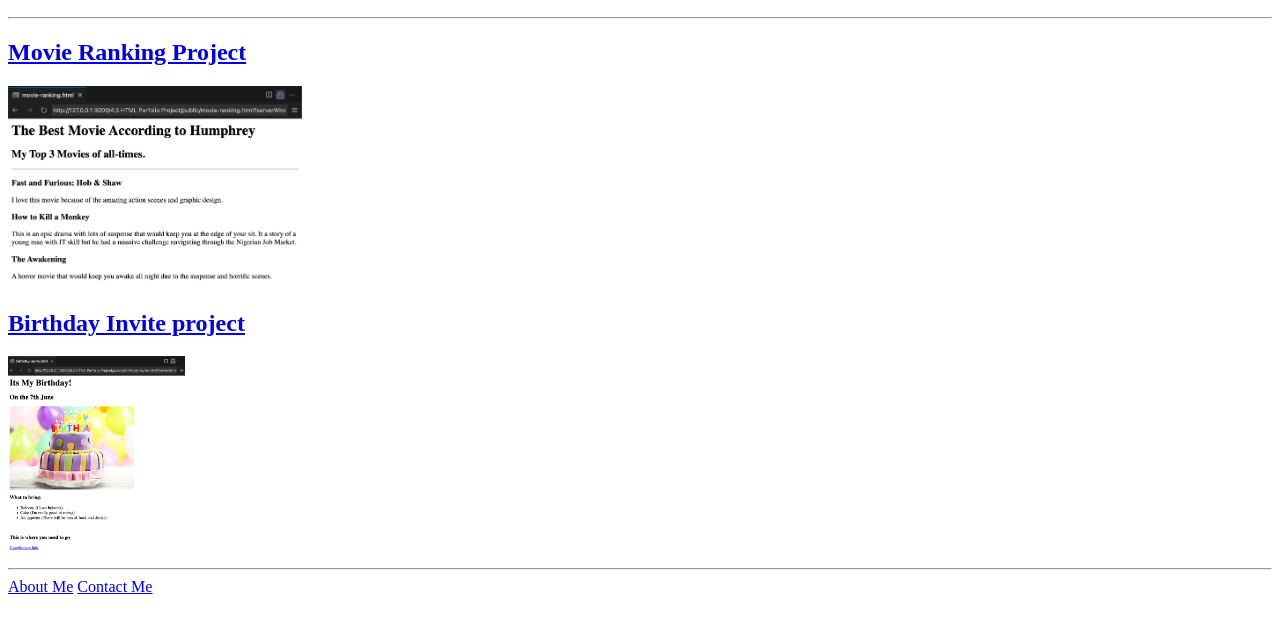
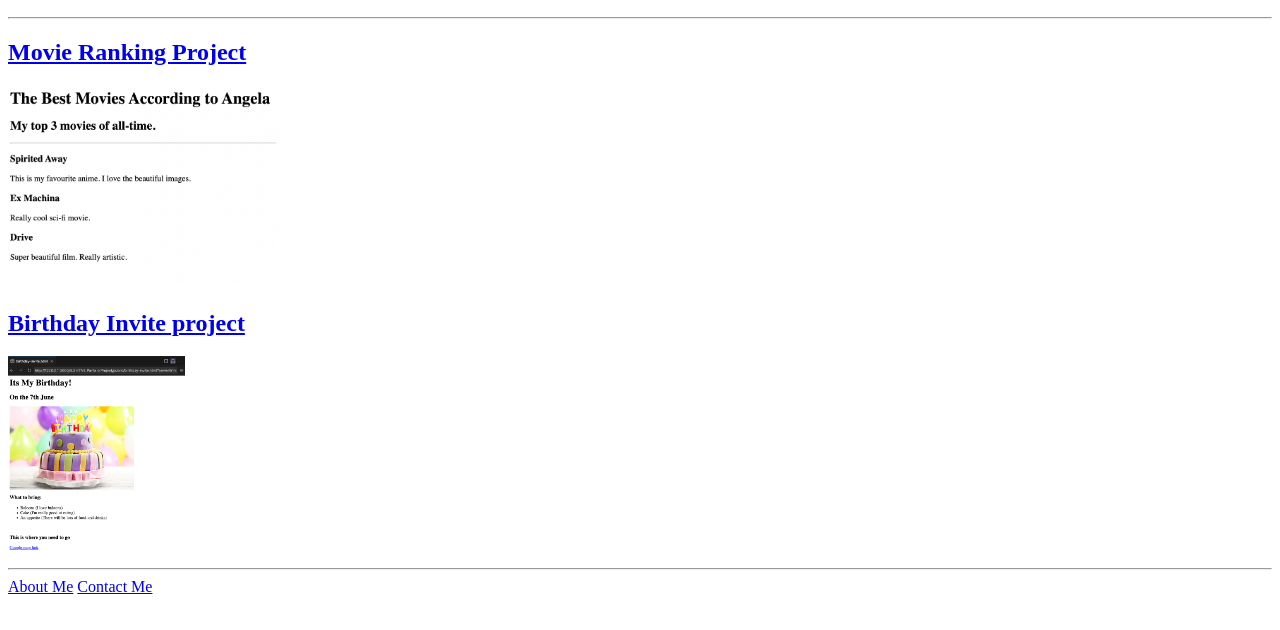
Before and after one commit to Humphrey-css/html-portfolio-3, a plain HTML site: page index.html in a window 1280 px wide. Shown: the part 110-740 px from the top of the page. Drawn offline with Linux system fonts and the light colour scheme.

Commit message:
Add files via upload

```diff
--- a/index.html
+++ b/index.html
@@ -12,7 +12,7 @@
 <h2>
     <a href="./public/movie-ranking.html">Movie Ranking Project</a>
 </h2>
-<a href="./public/movie-ranking.html"><img src="./assets/images/Movie ranking project.png" height="200"></img></a>
+<a href="./public/movie-ranking.html"><img src="./assets/images/movie-ranking.png" height="200"></img></a>
 <br>
 <h2>
     <a href="./public/birthday-invite.html">Birthday Invite project</a>
```
